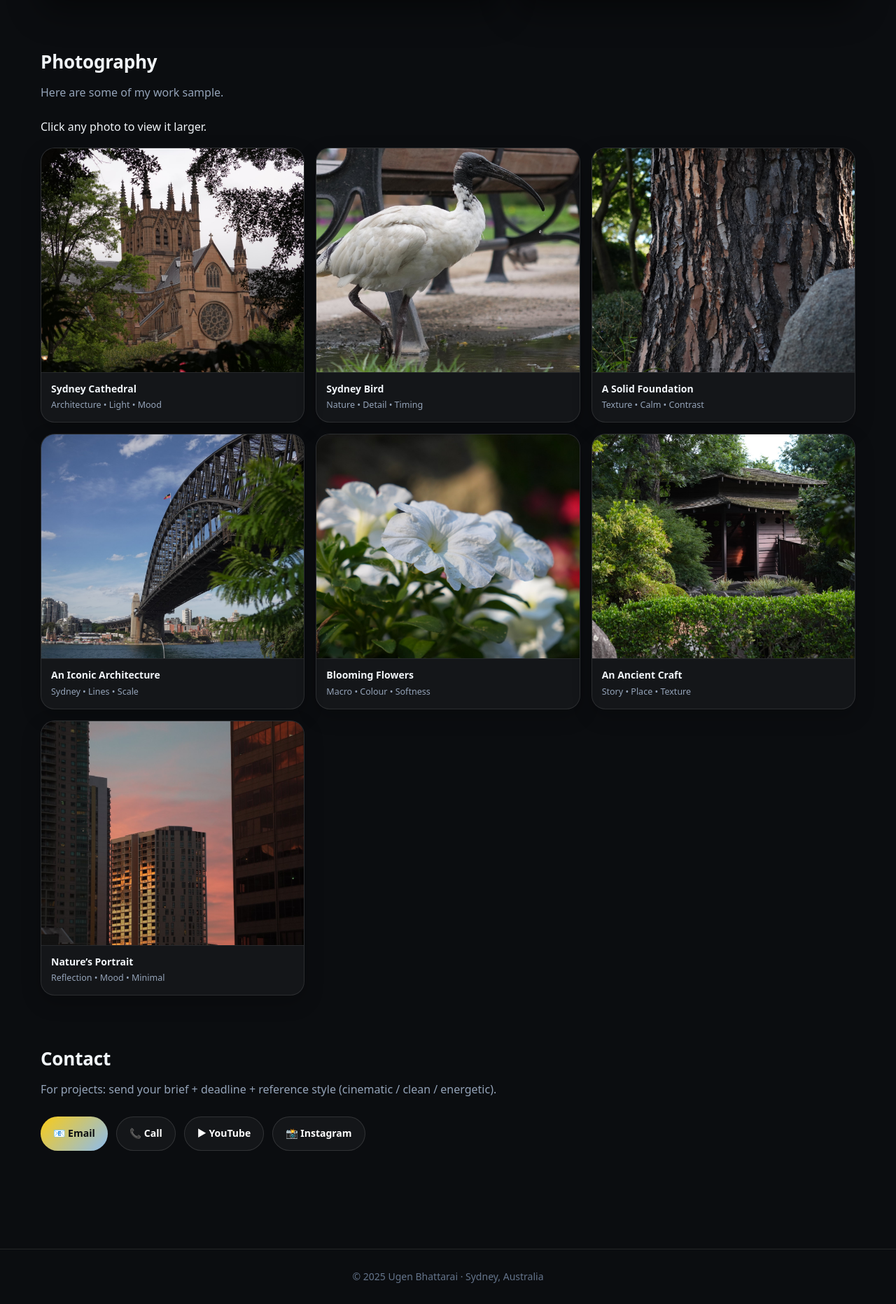
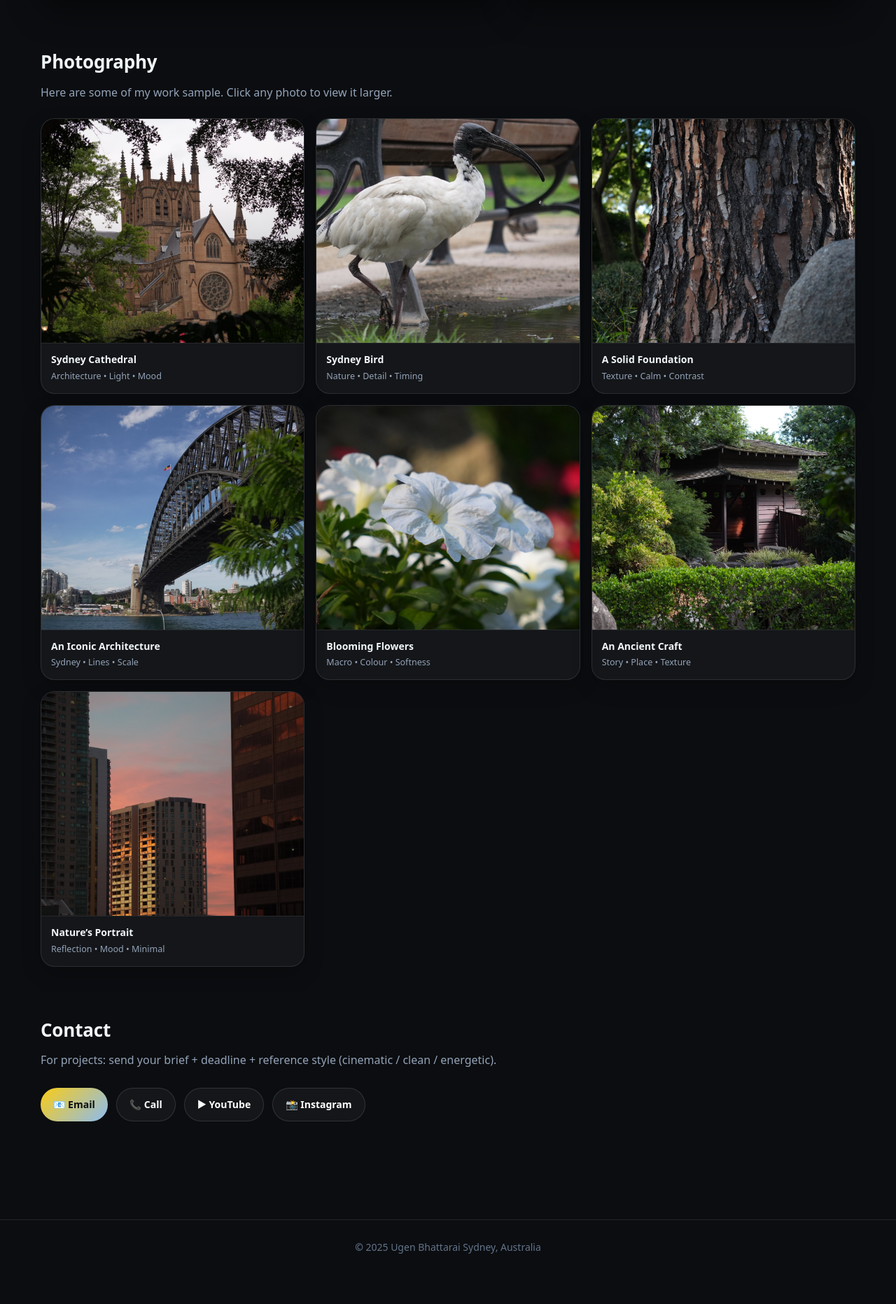
Before and after one commit to rajan13bhattarai-a11/Gen_Production, a plain HTML site: page index.html in a window 1280 px wide. Shown: the part 742-2606 px from the top of the page at 70% size. After the commit the page ends 2565 px from the top, so only its background shows below. Drawn offline with Linux system fonts and the light colour scheme.

Commit message:
Update index.html

```diff
--- a/index.html
+++ b/index.html
@@ -460,8 +460,7 @@
     <!-- GALLERY -->
     <section class="section" id="gallery">
       <h3>Photography</h3>
-      <p class="lead"> Here are some of my work sample. </p>
-      <p>Click any photo to view it larger.</p>
+      <p class="lead"> Here are some of my work sample. Click any photo to view it larger.</p>
 
       <div class="gallery-grid">
         <!-- 1 -->
@@ -555,7 +554,8 @@
   </div>
 
   <footer>
-    © 2025 Ugen Bhattarai · Sydney, Australia
+    <b>©</b> 2025 Ugen Bhattarai
+    Sydney, Australia
   </footer>
 
   <!-- LIGHTBOXES -->
```
